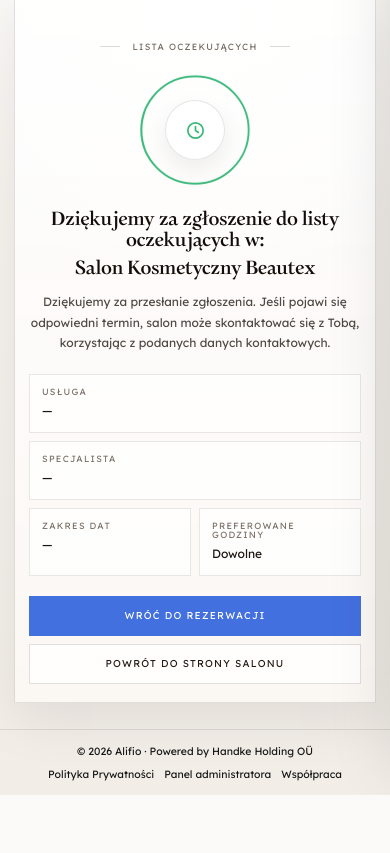
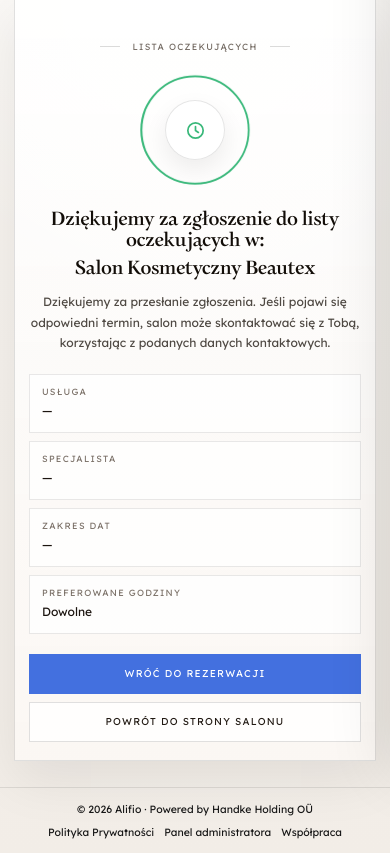
Before and after one commit to Empire84-gif/alifio, a Flask app: page /lista-oczekujacych-dziekujemy in a window 390 px wide. Shown: the part 99-952 px from the top of the page. Before the commit the page ends 894 px from the top, so only its background shows below. Run offline with Flask 3, Linux system fonts and the light colour scheme; the visitor is signed in with stand-in values (Sample User, id 1); data comes from the database, SQL or seed files in the repository.

Commit message:
Update waitlist_thank_you.html

```diff
--- a/templates/waitlist_thank_you.html
+++ b/templates/waitlist_thank_you.html
@@ -182,7 +182,7 @@
   max-width: 600px;
   margin: 24px auto 0;
   display: grid;
-  grid-template-columns: 1fr 1fr;
+  grid-template-columns: 1fr;
   gap: 10px;
   opacity: 0;
   transform: translateY(8px);
@@ -378,10 +378,10 @@
   }
 
   .ty-summary {
-    grid-template-columns: 1fr 1fr;
-    gap: 8px;
-    margin-top: 20px;
-  }
+  grid-template-columns: 1fr;
+  gap: 8px;
+  margin-top: 20px;
+}
 
   .ty-summary-item {
     padding: 12px 12px;
```
